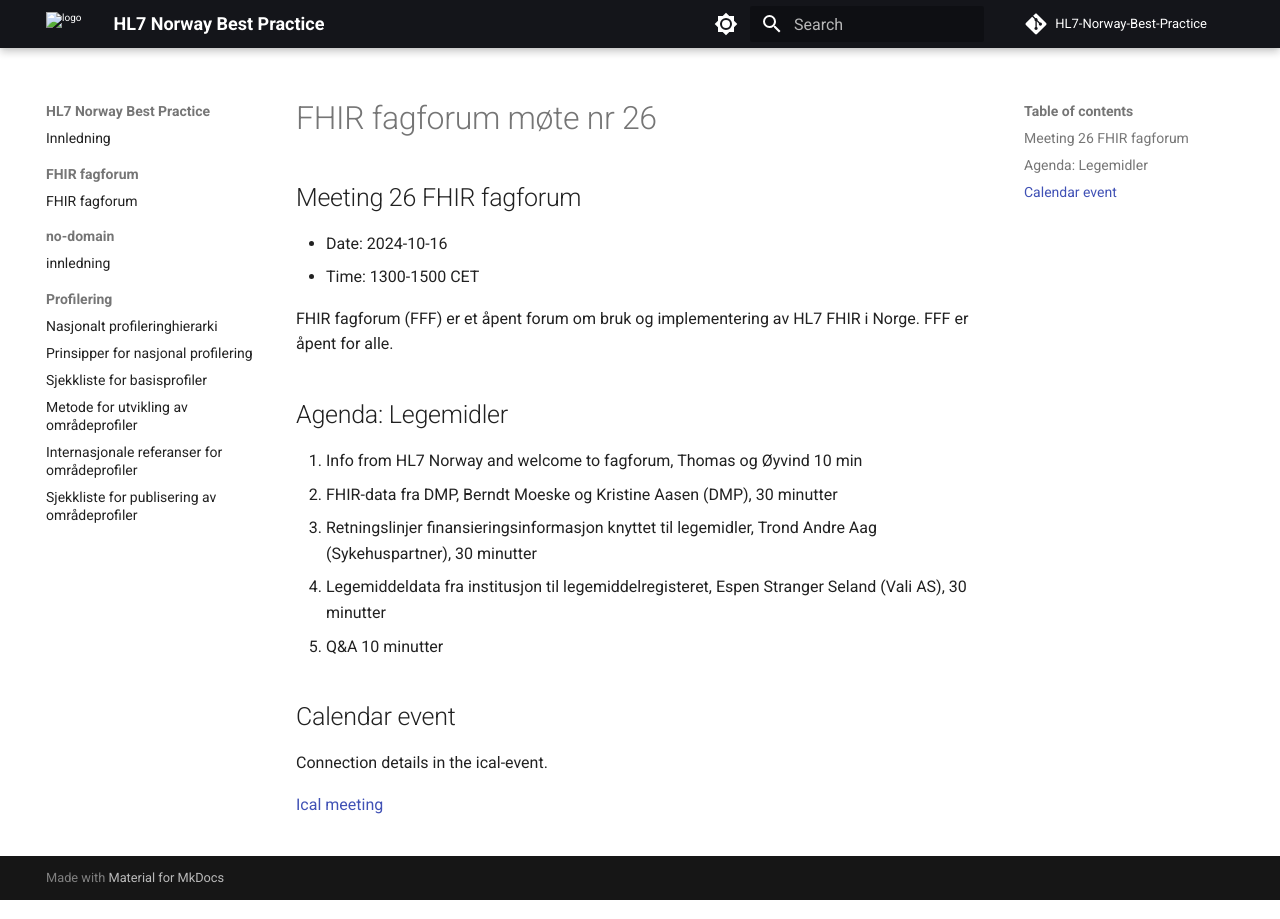
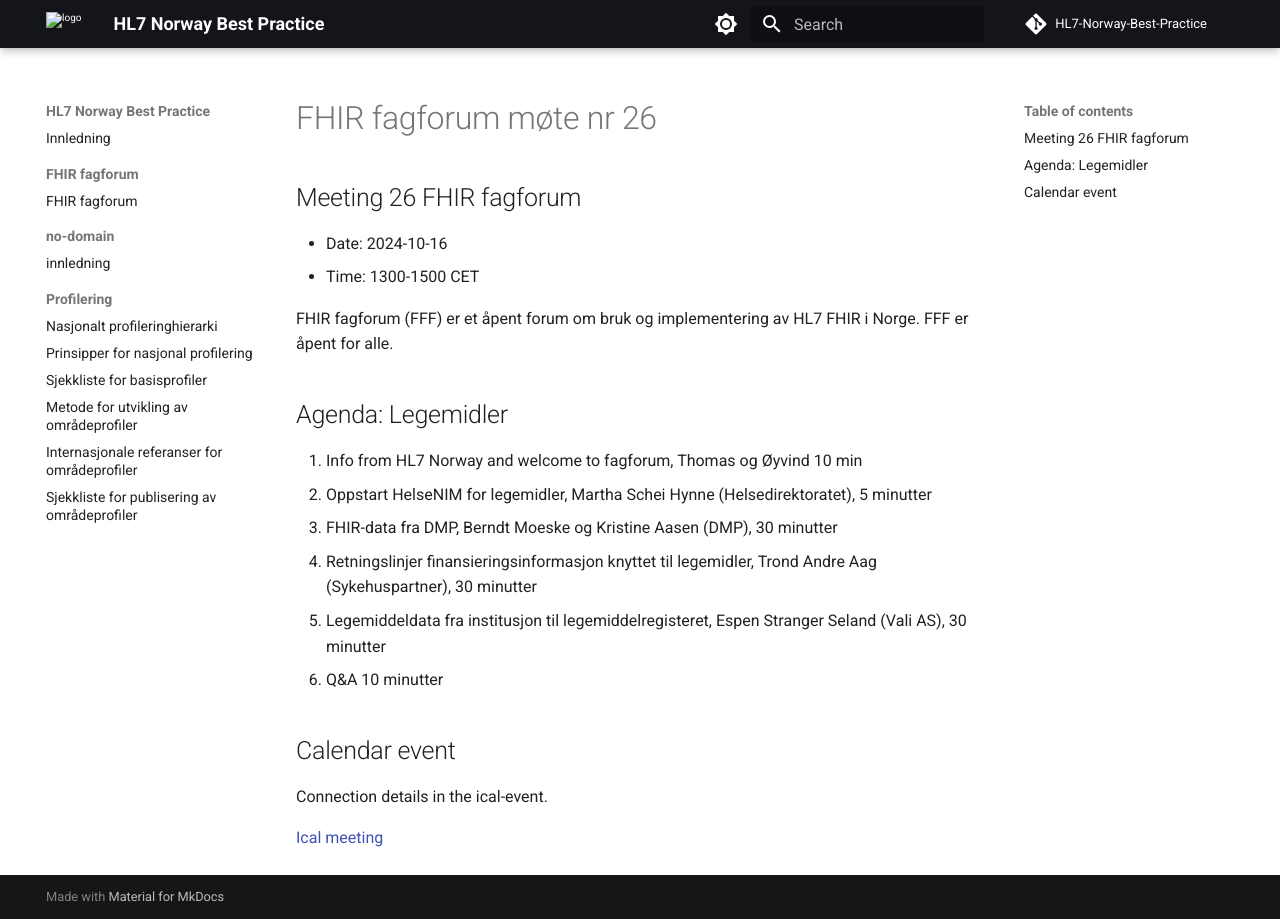
Before and after one commit to HL7Norway/best-practice, an MkDocs documentation site: the page built from docs/FHIR-faglig-forum/_agenda/2024-10-16-agenda.md, in a window 1280 px wide. Built offline with MkDocs 1.6.1 and Material for MkDocs 9.7.7, drawn with Linux system fonts in a browser that asks for light colours; comment, search, counter and statistics services are not loaded.

Commit message:
intro HelseNIM

```diff
--- a/docs/FHIR-faglig-forum/_agenda/2024-10-16-agenda.md
+++ b/docs/FHIR-faglig-forum/_agenda/2024-10-16-agenda.md
@@ -16,10 +16,11 @@
 ## Agenda: Legemidler
 
 1. Info from HL7 Norway and welcome to fagforum, Thomas og Øyvind 10 min
-2. FHIR-data fra DMP, Berndt Moeske og Kristine Aasen (DMP), 30 minutter
-3. Retningslinjer finansieringsinformasjon knyttet til legemidler, Trond Andre Aag (Sykehuspartner), 30 minutter
-4. Legemiddeldata fra institusjon til legemiddelregisteret, Espen Stranger Seland (Vali AS), 30 minutter
-5. Q&A 10 minutter
+2. Oppstart HelseNIM for legemidler, Martha Schei Hynne (Helsedirektoratet), 5 minutter
+3. FHIR-data fra DMP, Berndt Moeske og Kristine Aasen (DMP), 30 minutter
+4. Retningslinjer finansieringsinformasjon knyttet til legemidler, Trond Andre Aag (Sykehuspartner), 30 minutter
+5. Legemiddeldata fra institusjon til legemiddelregisteret, Espen Stranger Seland (Vali AS), 30 minutter
+6. Q&A 10 minutter
 
 ## Calendar event
 
```
